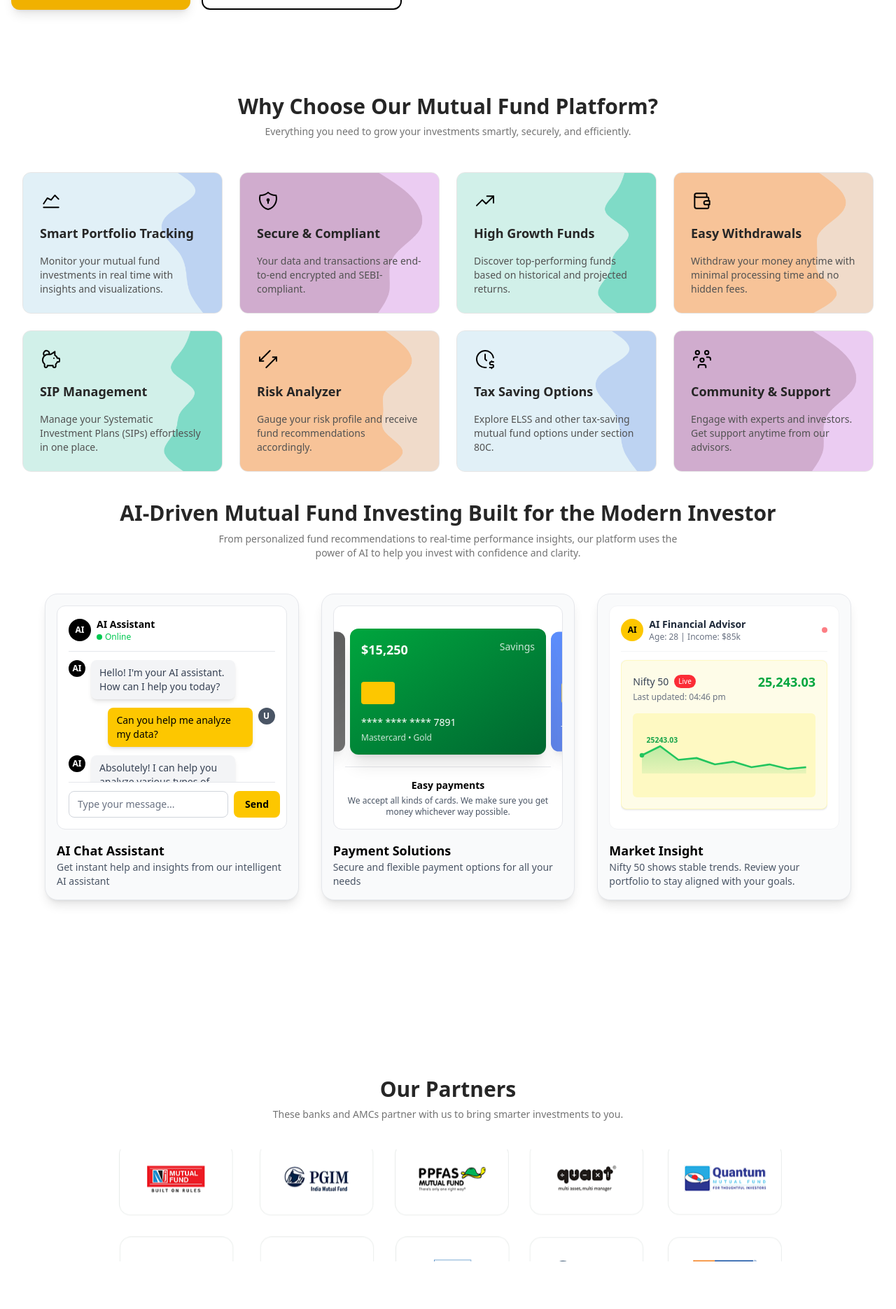
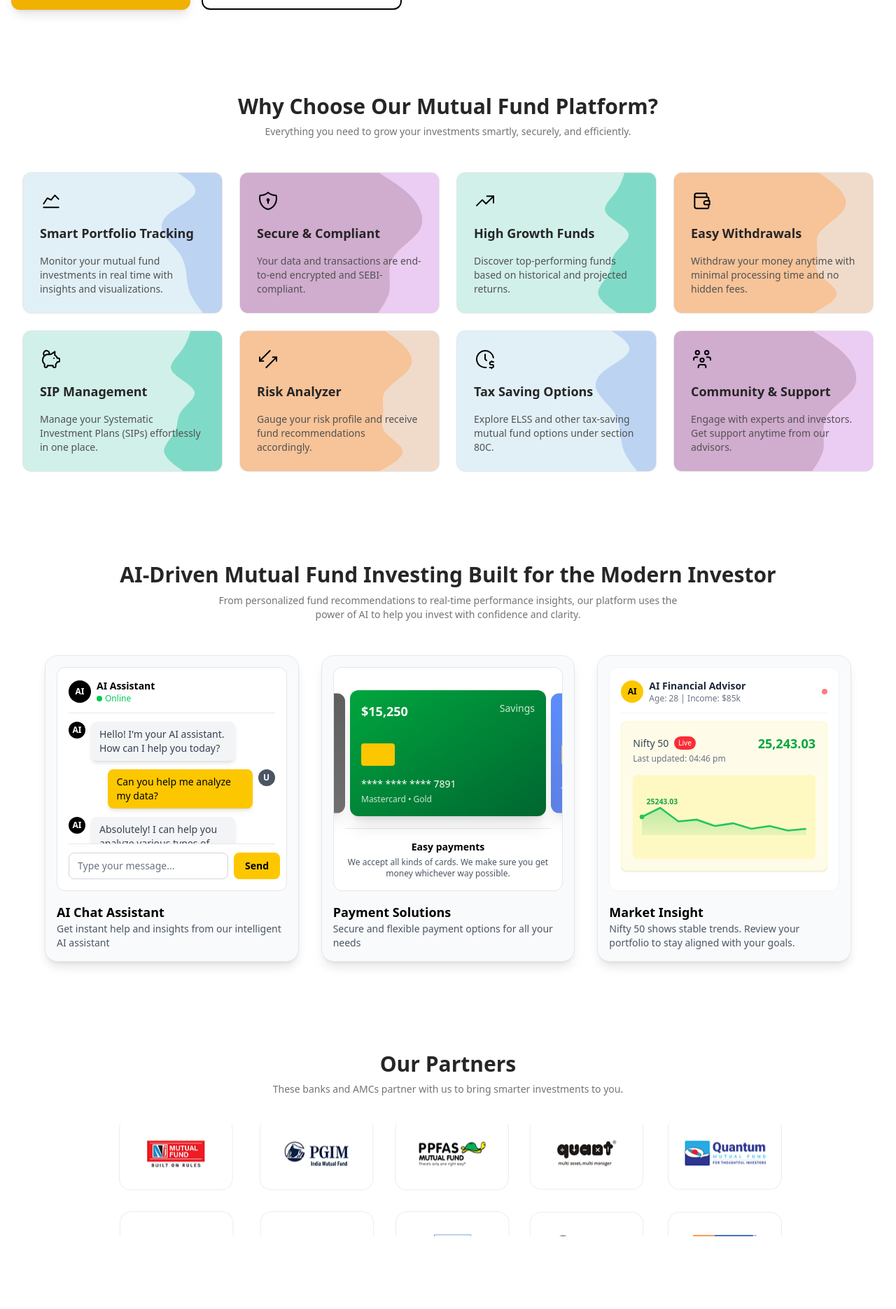
Before and after one commit to devleo10/springpad, a Next.js app: page / in a window 1280 px wide. Shown: the part 1518-3388 px from the top of the page at 70% size. Built offline with nearby package versions, Linux system fonts and the light colour scheme.

Commit message:
chore: Clean up empty components in AiFeaturePage, Faq, FeaturePage, and OurPartners for better maintainability

```diff
--- a/components/AiFeaturePage.tsx
+++ b/components/AiFeaturePage.tsx
@@ -47,7 +47,7 @@ const AiFeaturesPage: React.FC = () => {
   }, []);
 
   return (
-    <div className="min-h-screen py-10 px-4 bg-white">
+    <div className="pb-32 px-4 bg-white">
       <div className="text-center mb-12">
         <h2 className="text-3xl font-bold text-neutral-800 leading-tight">
           AI-Driven Mutual Fund Investing Built for the Modern Investor
--- a/components/Faq.tsx
+++ b/components/Faq.tsx
@@ -56,7 +56,7 @@ export function Faq() {
   };
 
   return (
-    <section className="px-4 max-w-6xl mx-auto bg-white">
+    <section className="px-4 max-w-6xl mx-auto bg-white pb-32">
       <div className="text-center mb-16">
         <h2 className="text-4xl font-bold text-gray-900 mb-4">
           Frequently <span className="text-yellow-600">Asked</span> Questions
--- a/components/FeaturePage.tsx
+++ b/components/FeaturePage.tsx
@@ -112,7 +112,7 @@ const Feature = ({
 
 const FeaturePage = () => {
   return (
-    <section className="relative bg-white overflow-hidden">
+    <section className="pb-32 relative bg-white overflow-hidden">
       <div className="relative max-w-7xl mx-auto px-4 sm:px-6 lg:px-8">
         {/* Header Section */}
         <div className="text-center mb-12">
--- a/components/OurPartners.tsx
+++ b/components/OurPartners.tsx
@@ -6,7 +6,7 @@ const logo = "/client_logos.png";
 
 function OurPartners() {
   return (
-    <section className="bg-white py-16">
+    <section className="bg-white pb-32">
       <div className="max-w-7xl mx-auto px-4 text-center">
         <h2 className="text-3xl font-bold text-neutral-800 mb-2">
           Our Partners
```
